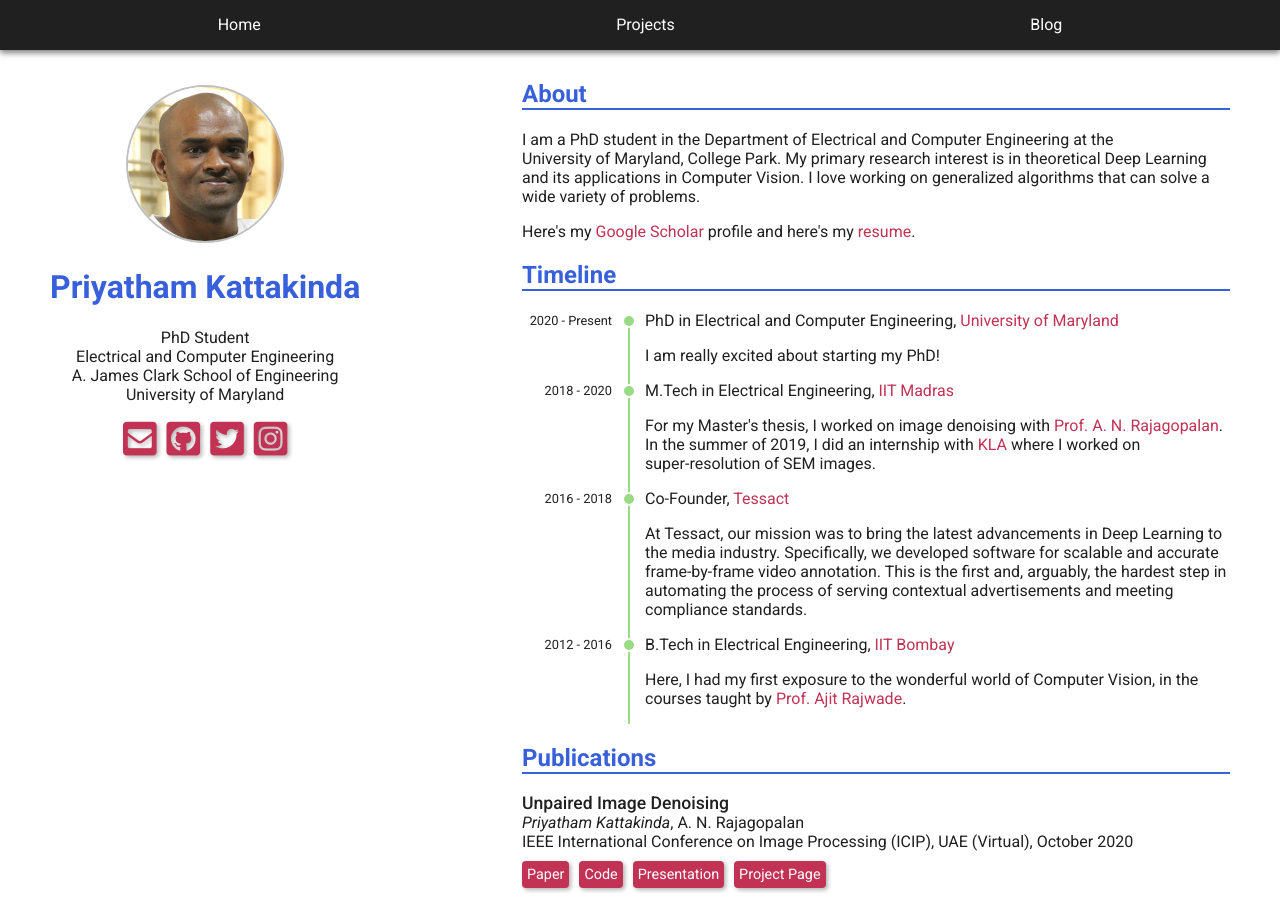
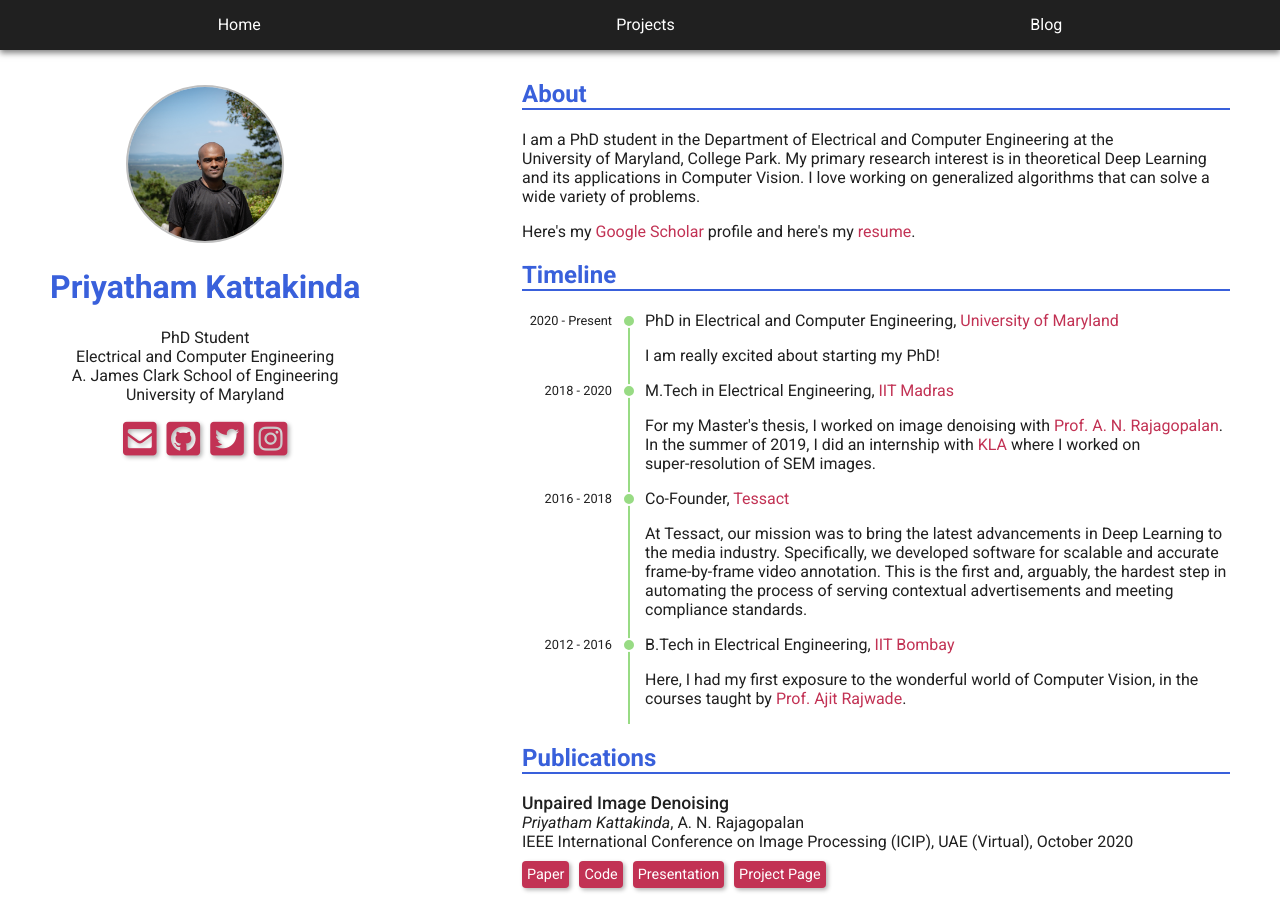
Before and after one commit to priyathamkat/priyathamkat.github.io, a Jekyll site: the page built from index.nonamp.html, in a window 1280 px wide and 900 px high. Built offline with Jekyll 4.4.1, drawn with Linux system fonts in a browser that asks for light colours; nearby versions of some CDN libraries.

Commit message:
Change headshot

```diff
--- a/index.html
+++ b/index.html
@@ -15,7 +15,7 @@
         {
             "@context": "https://schema.org",
             "@type": "Person",
-            "image": "https://priyathamkat.com/assets/images/headshot.png",
+            "image": "https://priyathamkat.com/assets/images/headshot.jpeg",
             "jobTitle": "PhD Student",
             "name": "Priyatham Kattakinda",
             "url": "https://priyathamkat.com"
@@ -344,7 +344,7 @@
 <body>
     {%- include nav.html -%}
     <div class="info-card">
-        <amp-img class="headshot" src="/assets/images/headshot.jpg" width="154" height="154"
+        <amp-img class="headshot" src="/assets/images/headshot.jpeg" width="154" height="154"
             alt="Priyatham Kattakinda's headshot">
         </amp-img>
         <h1>Priyatham Kattakinda</h1>
--- a/index.nonamp.html
+++ b/index.nonamp.html
@@ -24,7 +24,7 @@
 <body>
     {%- include nav.html -%}
     <div class="info-card">
-        <img class="headshot" src="/assets/images/headshot.jpg" width="154" height="154"
+        <img class="headshot" src="/assets/images/headshot.jpeg" width="154" height="154"
             alt="Priyatham Kattakinda's headshot">
         <h1>Priyatham Kattakinda</h1>
         <p>
```
Also changed, not shown: assets/images/headshot.jpeg (added), assets/images/headshot.jpg (deleted).
